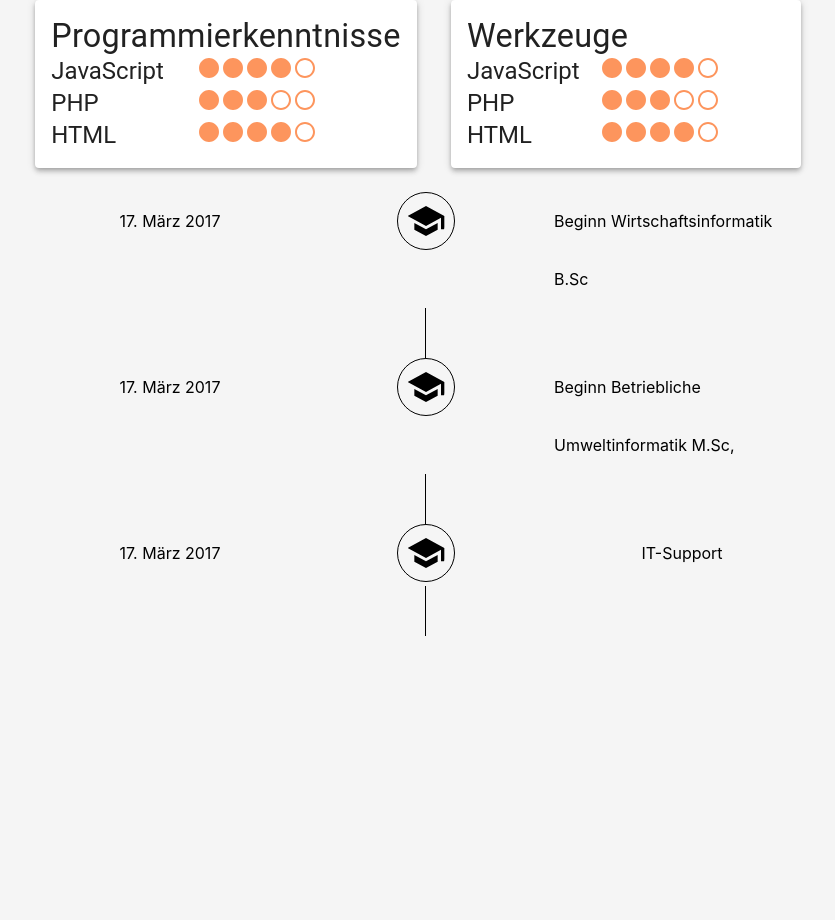
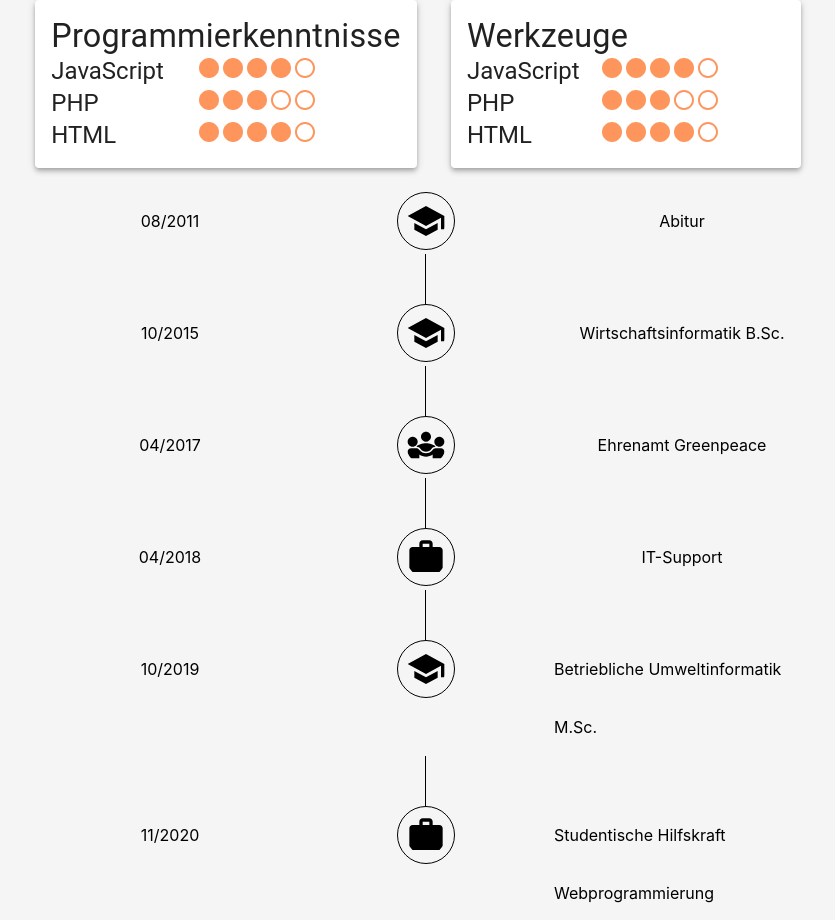
Before and after one commit to lucas-ipsum/lucas-cv, a React (Create React App) app: page / in a window 1280 px wide. Shown: the part 324-1244 px from the top of the page, without its empty margins (214-1049 px from the left). Before the commit the page ends 960 px from the top, so only its background shows below. Built offline with nearby package versions, Linux system fonts and the light colour scheme.

Commit message:
TimeLine sorted + data added

```diff
--- a/src/components/TimeLine/TimeLine.js
+++ b/src/components/TimeLine/TimeLine.js
@@ -7,12 +7,34 @@ import data from '../../data/cvTimeline';
 
 function TimeLine(props) {
 var timeLineItems = [];
+// Sort Date
 
 // Get TimeLine Data
 for (let i = 0; i < data.length; i++) {
-    timeLineItems.push(<TimeLineItem title={data[i].title} date={data[i].date} category={data[i].category} />)
+    // Sort Date
+    data[i].beginDate = new Date(data[i].beginDate);        // Set Type Date
+
+    // Call Component
 }
-console.log(data[1].title)
+console.log(data)
+data.sort((a, b) => a.beginDate - b.beginDate);
+
+// Component
+for (let i = 0; i < data.length; i++) {
+    // data[i].beginDate = data[i].beginDate
+    // Date Format
+    var dateYear = data[i].beginDate.getFullYear().toString();
+    console.log( data[i].beginDate.getMonth())
+    var dateMonth = data[i].beginDate.getMonth() + 1;
+    dateMonth.toString();
+    if (dateMonth < 10 ) {
+        dateMonth = '0' + dateMonth
+    }
+    var date = dateMonth + '/' + dateYear
+    timeLineItems.push(<TimeLineItem title={data[i].title} beginDate={date} category={data[i].category} />)
+}
+console.log(data)
+
 // Render Function
 return (
     <Box>
--- a/src/components/TimeLineItem/TimeLineItem.js
+++ b/src/components/TimeLineItem/TimeLineItem.js
@@ -8,15 +8,13 @@ import TimeLineDate from './TimeLineItemComponents/TimeLineDate';
 import TimeLineEntry from './TimeLineItemComponents/TimeLineEntry';
 
 function TimeLineItem(props) {
-console.log('hi')
-console.log(props)
-var title = `Wirtschaftsinformatik B.Sc.` ;
+
 // Render Function
 return (
     <Box>
         <Grid container>
         <Grid item xs={4} sx={{display: 'flex', justifyContent: 'center' }}>
-                <TimeLineDate date={props.date} />
+                <TimeLineDate date={props.beginDate} />
             </Grid>
             <Grid item xs={4} sx={{display: 'flex', justifyContent: 'center' }}>
                 <TimeLineIcon category={props.category}/>
--- a/src/components/TimeLineItem/TimeLineItemComponents/TimeLineDate.js
+++ b/src/components/TimeLineItem/TimeLineItemComponents/TimeLineDate.js
@@ -2,8 +2,7 @@ import React from 'react'
 import { Box } from '@mui/material';
 
 function TimeLineDate (props) {
-var date = '10. August 2013';
-console.log(props)
+
 
 // Render Function
 return (
--- a/src/components/TimeLineItem/TimeLineItemComponents/TimeLineIcon.js
+++ b/src/components/TimeLineItem/TimeLineItemComponents/TimeLineIcon.js
@@ -2,14 +2,23 @@ import React from 'react'
 import { Box } from '@mui/material'
 // Icons
 import SchoolIcon from '@mui/icons-material/School';
+import WorkIcon from '@mui/icons-material/Work';
+import Diversity3Icon from '@mui/icons-material/Diversity3';
 
 function TimeLineIcon (props) {
+var icon;
 
-
+if (props.category == 'university') {
+    icon = <SchoolIcon sx={{fontSize: '40px', border: 1, borderRadius: '50%', p:1 }}/>
+} else if (props.category == 'job') {
+    icon = <WorkIcon sx={{fontSize: '40px', border: 1, borderRadius: '50%', p:1 }}/>
+}  else if (props.category == 'ehrenamt') {
+    icon = <Diversity3Icon sx={{fontSize: '40px', border: 1, borderRadius: '50%', p:1 }}/>
+}
 // Render Function
 return (
     <Box>
-        <SchoolIcon sx={{fontSize: '40px', border: 1, borderRadius: '50%', p:1 }}/>
+        {icon}
     </Box>
 )
 }
--- a/src/data/cvTimeline.js
+++ b/src/data/cvTimeline.js
@@ -1,18 +1,45 @@
 const data = [
     {
-        title: 'Beginn Wirtschaftsinformatik B.Sc',
+        title: 'Wirtschaftsinformatik B.Sc.',
         date: '17. März 2017',
+        beginDate: '2015-10',
+        endDate: '2019-09',
         category: 'university'
     },
     {
-        title: 'Beginn Betriebliche Umweltinformatik M.Sc,',
+        title: 'Betriebliche Umweltinformatik M.Sc.',
         date: '17. März 2017',
+        beginDate: '2019-10',
+        endDate: '2023-01',
         category: 'university'
     },
     {
         title: 'IT-Support',
         date: '17. März 2017',
+        beginDate: '2018-04',
+        endDate: '2019-09',
         category: 'job'
+    },
+    {
+        title: 'Studentische Hilfskraft Webprogrammierung',
+        date: '17. März 2017',
+        beginDate: '2020-11',
+        endDate: '2022-10',
+        category: 'job'
+    },
+    {
+        title: 'Abitur',
+        date: '17. März 2017',
+        beginDate: '2011-08',
+        endDate: '2014-07',
+        category: 'university'
+    },
+    {
+        title: 'Ehrenamt Greenpeace',
+        date: '17. März 2017',
+        beginDate: '2017-04',
+        endDate: '2019-09',
+        category: 'ehrenamt'
     },
 ]
 
```
